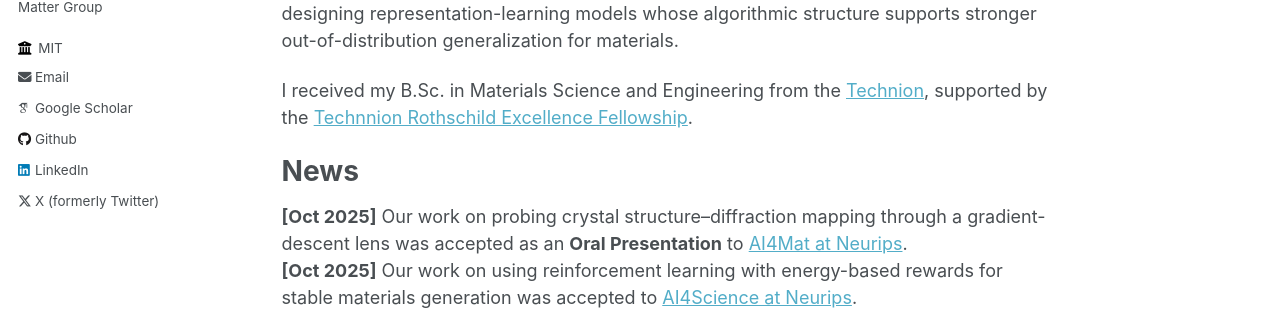
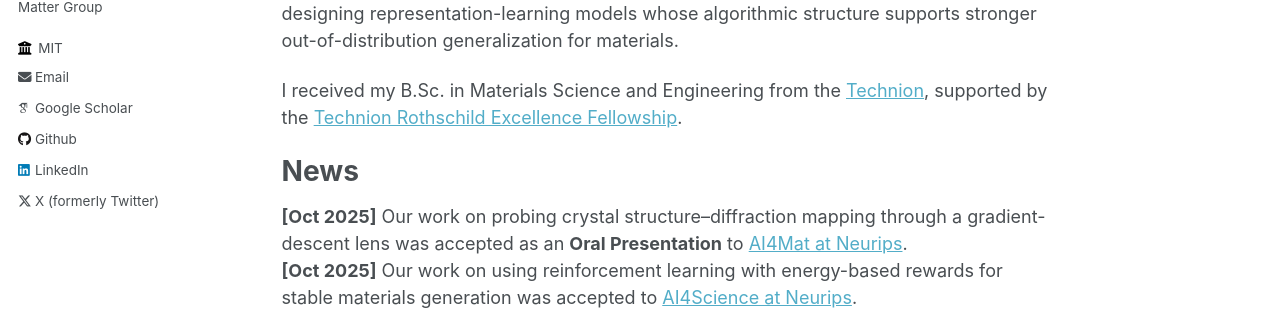
Before and after one commit to nofitsegal/nofitsegal.github.io, a Jekyll site: the page built from _pages/about.md, in a window 1280 px wide and 946 px high. Shown: the part 369-679 px from the top of the window. Built offline with Jekyll 4.4.1, drawn with Linux system fonts in a browser that asks for light colours; some web fonts are replaced.

```diff
--- a/_pages/about.md
+++ b/_pages/about.md
@@ -17,7 +17,7 @@ I am passionate about developing practical machine-learning tools for materials
 
 My current research focuses on predicting crystal structures from spectroscopic data and designing representation-learning models whose algorithmic structure supports stronger out-of-distribution generalization for materials.
 
-I received my B.Sc. in Materials Science and Engineering from the [Technion](https://www.technion.ac.il/en/home-2/), supported by the [Technnion Rothschild Excellence Fellowship](https://excellence.technion.ac.il/).
+I received my B.Sc. in Materials Science and Engineering from the [Technion](https://www.technion.ac.il/en/home-2/), supported by the [Technion Rothschild Excellence Fellowship](https://excellence.technion.ac.il/).
 
 News
 ======
```
Also changed, not shown: images/XRD-GD/Na3MnCoNi06_xrd_agr.png.
